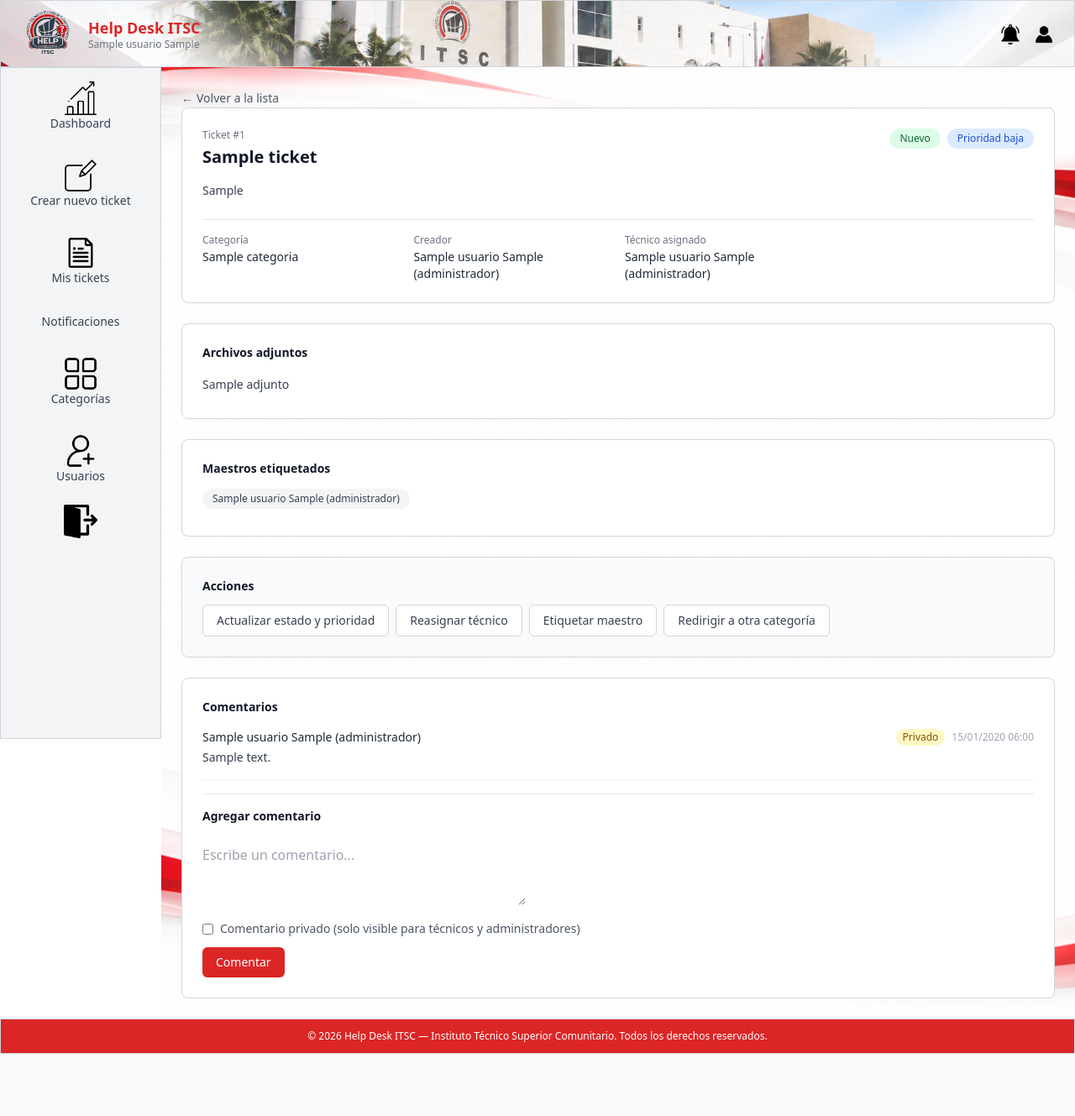
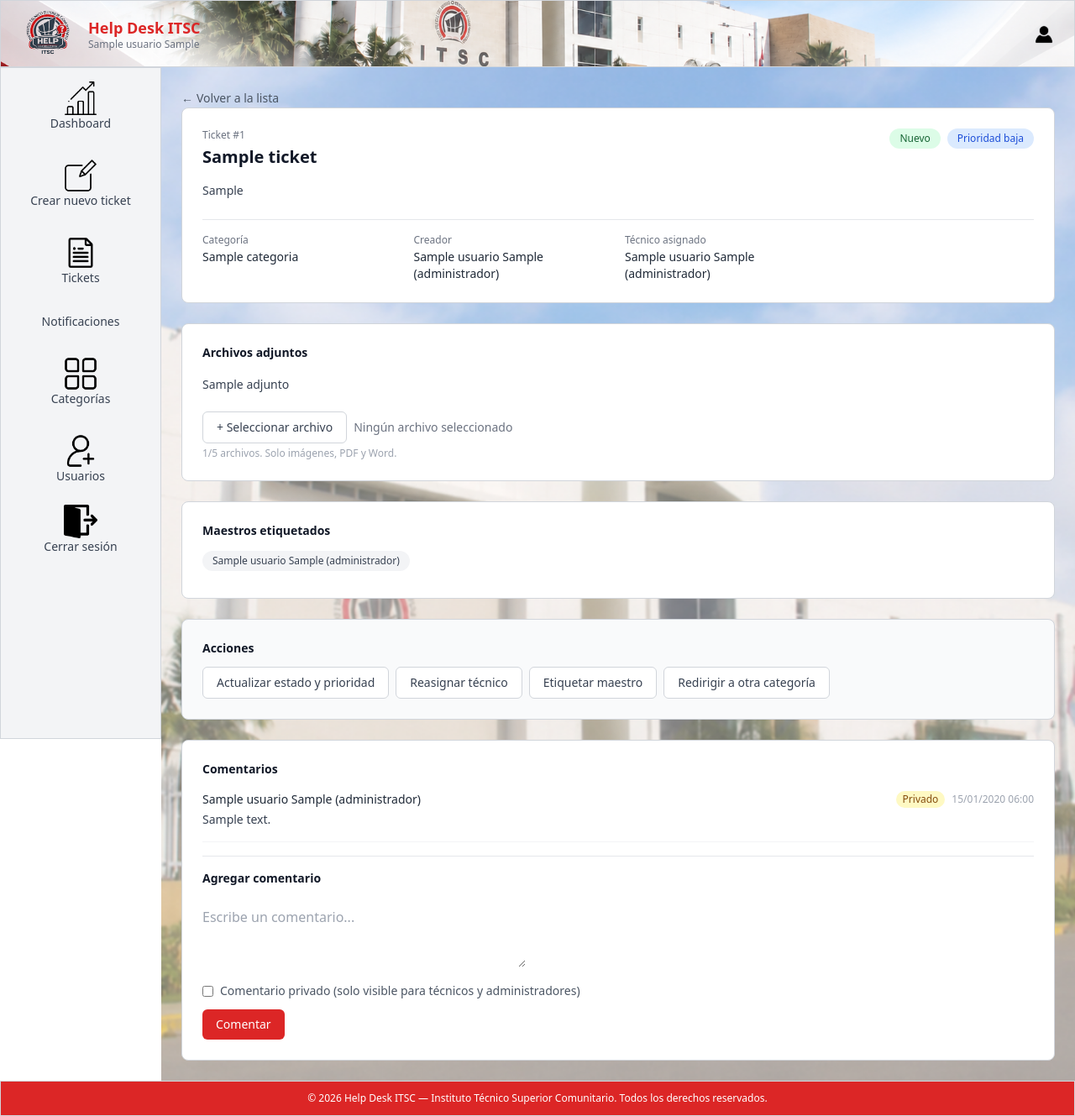
Before and after one commit to MxL2421/helpdesk_itsc, a Django app: page /tickets/1/ in a window 1280 px wide. Shown: the whole page at 84% size. Before the commit the page ends 1255 px from the top, so only its background shows below. Run offline with Django 5.2, Linux system fonts and the light colour scheme; a user stored in the database is signed in; tables that the repository leaves empty hold one stand-in row (values such as "Sample post"); some libraries are stand-ins or nearby versions.

Commit message:
cambios en los iconos de mis tickets y se quito el icono de notificaciones para admi

```diff
--- a/core/templates/base.html
+++ b/core/templates/base.html
@@ -27,7 +27,8 @@
     </div>
 
     <ul class="flex items-center ml-auto gap-4">
-      <li><!--boton para visualizar las notificaciones-->
+      <li>
+  {% if user.rol != 'administrador' %}
   <a href="{% url 'notificaciones' %}" class="relative text-gray-700 hover:text-red-600">
     <img src="{% static 'img/notificacion.png' %}" alt="Notificaciones" class="h-6 w-auto">
     {% if notificaciones_no_leidas > 0 %}
@@ -36,6 +37,7 @@
       </span>
     {% endif %}
   </a>
+  {% endif %}
 </li>
 
       <li><!--boton para visualizar el perfil del usuario-->
@@ -75,7 +77,11 @@
     <li>
   <a href="{% url 'lista_tickets' %}" class="flex flex-col items-center text-gray-700 hover:text-red-600">
     <img src="{% static 'img/historiar.png' %}" alt="Logo" class="h-10 w-auto">
-        <span class="text-sm">Mis tickets</span>
+    <span class="text-sm">
+      {% if user.rol == 'administrador' %}Tickets
+      {% elif user.rol == 'tecnico' %}Mis asignaciones
+      {% else %}Mis tickets{% endif %}
+    </span>
   </a>
 </li>
 
@@ -112,17 +118,20 @@
 
   </ul>
 
-  <form method="post" action="{% url 'logout' %}" class="flex flex-col items-center text-gray-700 hover:text-red-600">
+ <form method="post" action="{% url 'logout' %}">
   {% csrf_token %}
-    <button type="submit" class="p-2 rounded hover:bg-red-50 transition" title="Cerrar sesión">
+  <button type="submit"
+    class="flex flex-col items-center text-gray-700 hover:text-red-600 p-2 rounded hover:bg-red-50 transition w-full"
+    title="Cerrar sesión">
     <img src="{% static 'img/cerrar-sesion.png' %}" alt="Cerrar sesión" class="h-10 w-auto">
+    <span class="text-sm">Cerrar sesión</span>
   </button>
 </form>
 </nav>
 
 
     <!-- AQUÍ es el "hueco" donde cada página mete SU contenido -->
-    <main class="flex-1 p-6 bg-cover bg-center bg-no-repeat"style="background-image: url('{% static 'img/fondo-rojo.png' %}');">
+    <main class="flex-1 p-6 bg-cover bg-center bg-no-repeat"style="background-image: url('{% static 'img/itsc2.png' %}');">
       {% block content %}
       {% endblock %}
     </main>
--- a/core/templates/tickets/detalle.html
+++ b/core/templates/tickets/detalle.html
@@ -69,7 +69,40 @@
     <p class="text-sm text-gray-400">Sin archivos adjuntos.</p>
   {% endfor %}
 
+  {% if ticket.adjuntos.count < 5 %}
+  <form method="post" action="{% url 'agregar_adjunto' ticket.id %}" enctype="multipart/form-data" class="mt-4">
+    {% csrf_token %}
+    <input type="file" name="archivo" id="archivo-adjunto"
+      accept=".jpg,.jpeg,.png,.gif,.webp,.pdf,.doc,.docx"
+      class="hidden">
+    <div class="flex items-center gap-2">
+      <button type="button" onclick="document.getElementById('archivo-adjunto').click()"
+        class="text-sm font-medium px-4 py-2 rounded-md border border-gray-300 text-gray-700 hover:border-red-600 hover:text-red-600 bg-white">
+        + Seleccionar archivo
+      </button>
+      <span id="nombre-archivo" class="text-sm text-gray-500">Ningún archivo seleccionado</span>
+      <button type="submit" id="btn-adjuntar" onclick="this.disabled=true; this.form.submit();"
+        class="hidden text-sm font-medium px-4 py-2 rounded-md bg-red-600 text-white hover:bg-red-700">
+        Adjuntar
+      </button>
+    </div>
+    <p class="text-xs text-gray-400 mt-1">
+      {{ ticket.adjuntos.count }}/5 archivos. Solo imágenes, PDF y Word.
+    </p>
+  </form>
+  {% else %}
+    <p class="text-xs text-gray-400 mt-3">Límite de 5 archivos alcanzado.</p>
+  {% endif %}
 </div>
+
+<script>
+  document.getElementById('archivo-adjunto').addEventListener('change', function() {
+    if (this.files.length > 0) {
+      document.getElementById('nombre-archivo').textContent = this.files[0].name;
+      document.getElementById('btn-adjuntar').classList.remove('hidden');
+    }
+  });
+</script>
 
 <div class="border border-gray-300 rounded-lg p-6 bg-white mt-6"><!--etiquetar maestro-->
   <h2 class="text-sm font-semibold text-gray-900 mb-3">Maestros etiquetados</h2>
```
Also changed, not shown: core/static/img/itsc2.png (added). Lines whose indentation alone changed are shown as unchanged.
